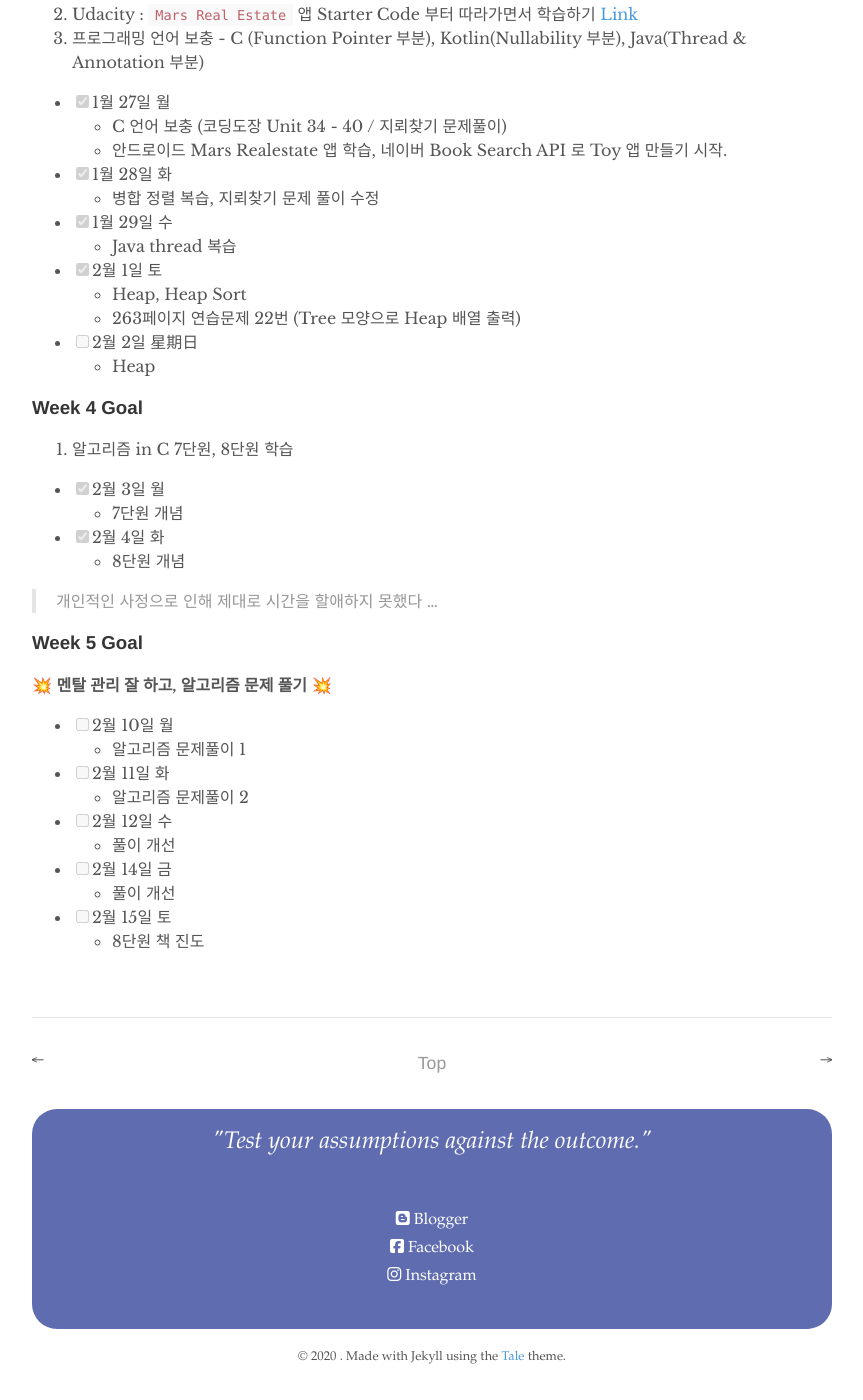
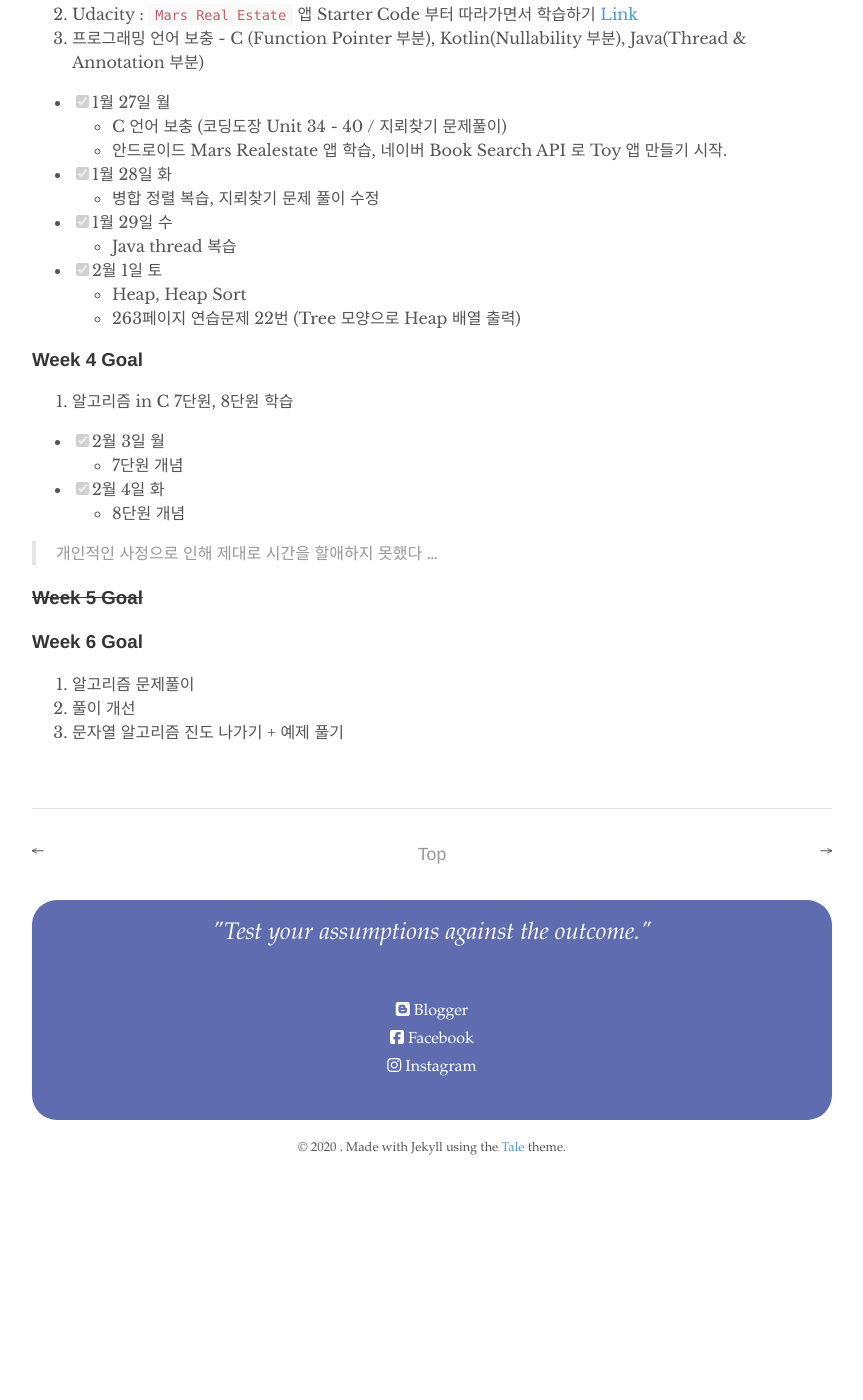
Before and after one commit to SaraHan774/sara_blog, a Jekyll site: the page built from _posts/2020-01-13-100-Days-of-Code-Challenge.md, in a window 1280 px wide and 1400 px high, scrolled down 1364 px. Shown: the whole window, without its empty margins (208-1071 px from the left). Built offline with Jekyll 4.4.1, drawn with Linux system fonts in a browser that asks for light colours; nearby versions of some CDN libraries; comment, search, counter and statistics services are not loaded; after the commit the page ends 2555 px from its top, so only the background shows below that.

Commit message:
update posts

```diff
--- a/_posts/2020-01-13-100-Days-of-Code-Challenge.md
+++ b/_posts/2020-01-13-100-Days-of-Code-Challenge.md
@@ -55,8 +55,6 @@ comments: true
 - [X] 2월 1일 토
   * Heap, Heap Sort
   * 263페이지 연습문제 22번 (Tree 모양으로 Heap 배열 출력)
-- [ ] 2월 2일 星期日
-  * Heap
 
 ### Week 4 Goal
 1. 알고리즘 in C 7단원, 8단원 학습
@@ -68,15 +66,9 @@ comments: true
 
 > 개인적인 사정으로 인해 제대로 시간을 할애하지 못했다 ...
 
-### Week 5 Goal
-💥 **멘탈 관리 잘 하고, 알고리즘 문제 풀기** 💥
-- [ ] 2월 10일 월
-  * 알고리즘 문제풀이 1
-- [ ] 2월 11일 화
-  * 알고리즘 문제풀이 2
-- [ ] 2월 12일 수
-  * 풀이 개선
-- [ ] 2월 14일 금
-  * 풀이 개선
-- [ ] 2월 15일 토
-  * 8단원 책 진도
+### ~~Week 5 Goal~~
+
+### Week 6 Goal
+1. 알고리즘 문제풀이
+2. 풀이 개선
+3. 문자열 알고리즘 진도 나가기 + 예제 풀기
```
Also changed, not shown: _posts/2020-01-20-WATNYAM.md (+5 -1 lines), _posts/2020-02-09-missing-semester.md (+2 -1 lines).
